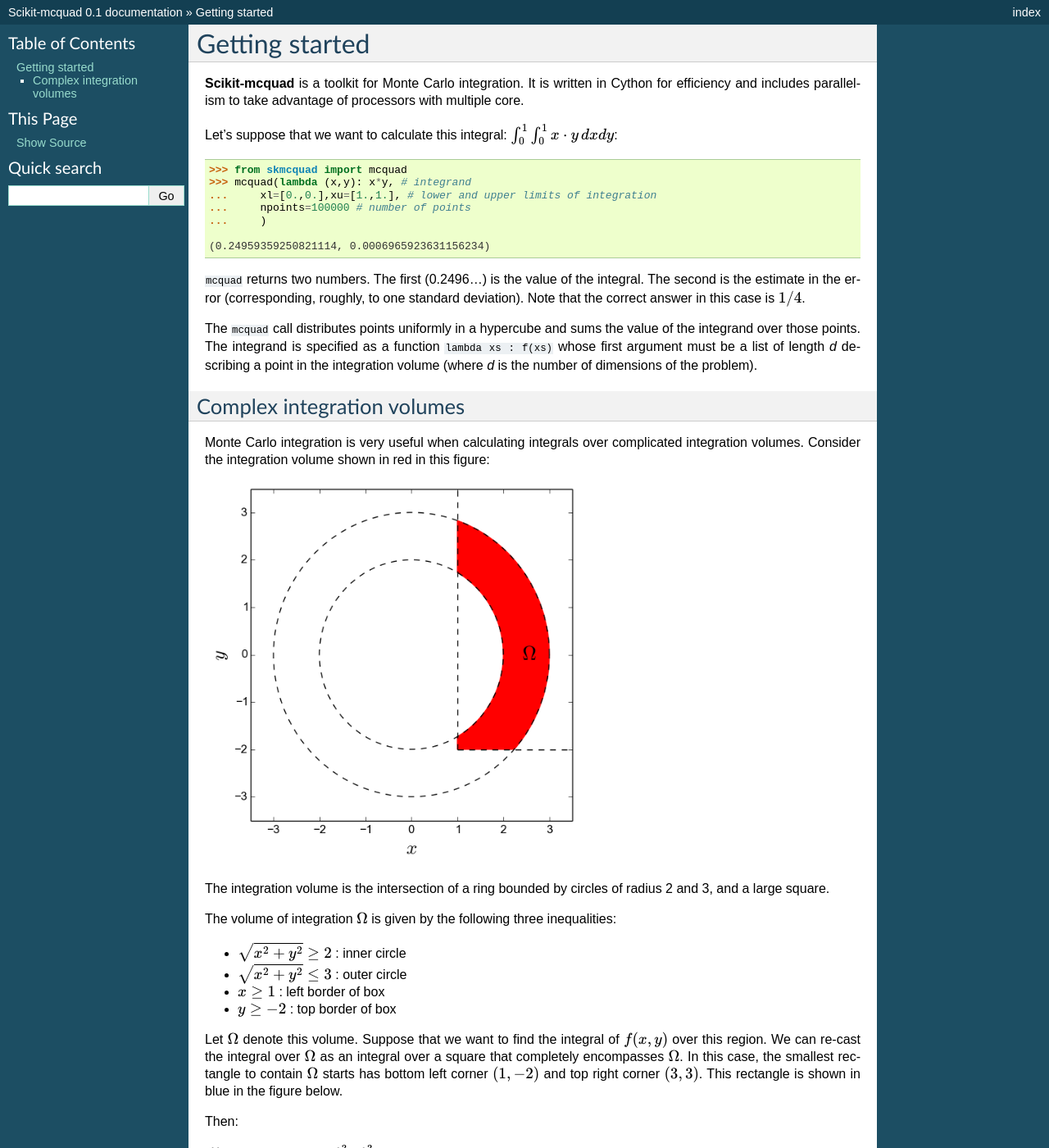
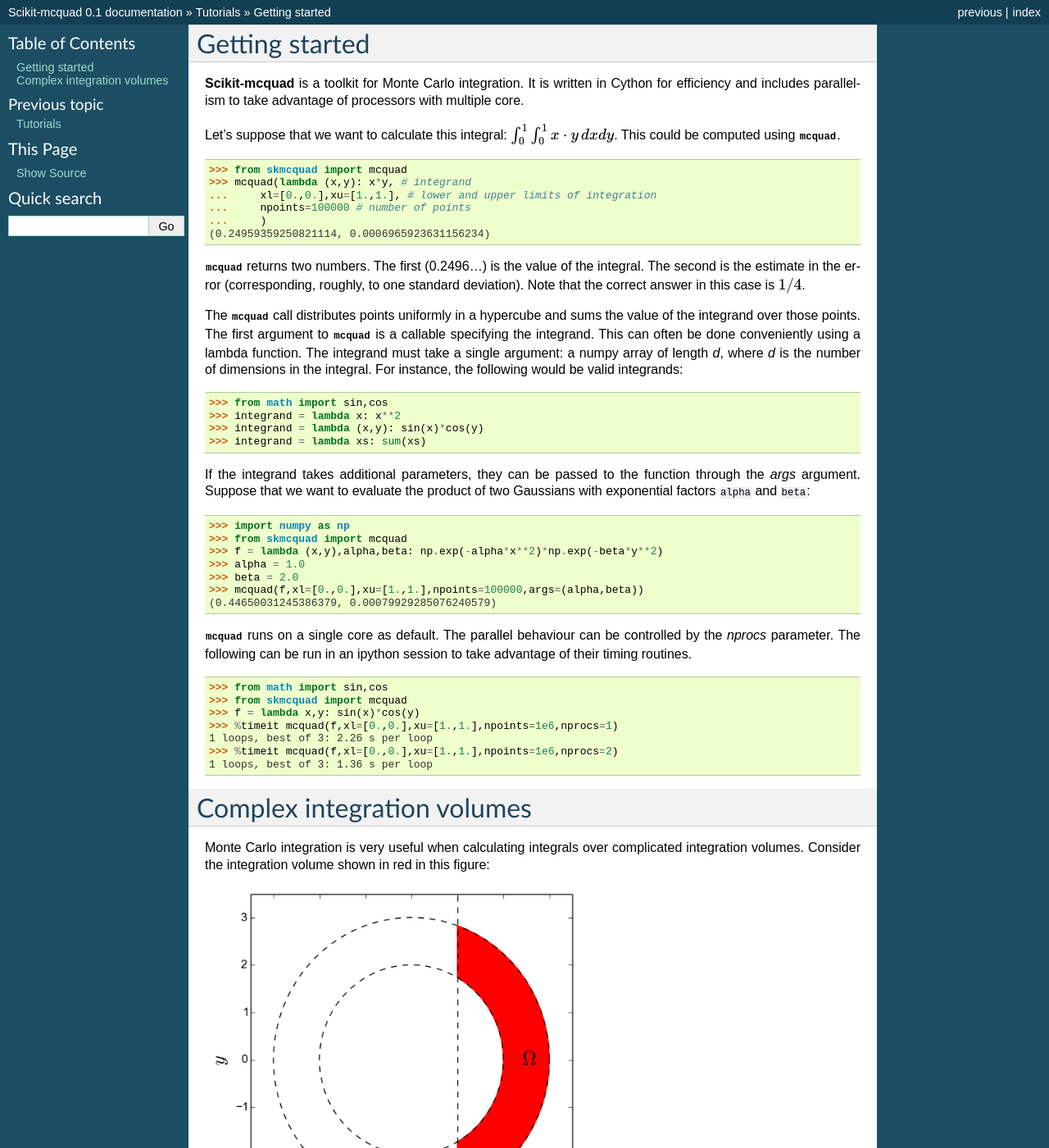
Before and after one commit to scikit-monaco/scikit-monaco, a Sphinx documentation site: the page built from doc/source/tutorials/getting_started.rst, in a window 1280 px wide and 1400 px high. Shown: the whole window at 82% size. Built offline with Sphinx 7.4.7, drawn with Linux system fonts in a browser that asks for light colours; pages that are not in the unit, such as notebooks, are missing from menus; some of the changed text lies outside the part shown.

Commit message:
DOC: Updates to "getting_started" tutorial.

```diff
--- a/doc/source/conf.py
+++ b/doc/source/conf.py
@@ -32,6 +32,8 @@ extensions = [
     'sphinx.ext.autodoc',
     'sphinx.ext.mathjax',
     'sphinx.ext.viewcode',
+    'sphinx.ext.autosummary',
+    'numpydoc'
 ]
 
 # Add any paths that contain templates here, relative to this directory.
@@ -78,7 +80,7 @@ exclude_patterns = []
 #default_role = None
 
 # If true, '()' will be appended to :func: etc. cross-reference text.
-#add_function_parentheses = True
+add_function_parentheses = False
 
 # If true, the current module name will be prepended to all description
 # unit titles (such as .. function::).
--- a/doc/source/tutorials.rst
+++ b/doc/source/tutorials.rst
@@ -4,4 +4,4 @@ Tutorials
 
 .. toctree::
 
-    tutorials/uniform_tutorial.rst
+    tutorials/getting_started.rst
--- a/doc/source/tutorials/getting_started.rst
+++ b/doc/source/tutorials/getting_started.rst
@@ -1,12 +1,15 @@
 
 Getting started
 ===============
+
+.. currentmodule:: skmcquad
 
 **Scikit-mcquad** is a toolkit for Monte Carlo integration. It is
 written in Cython for efficiency and includes parallelism to take
 advantage of processors with multiple core.
 
-Let's suppose that we want to calculate this integral: :math:`\int_0^1 \int_0^1 x \cdot y \, dx dy`:
+Let's suppose that we want to calculate this integral: :math:`\int_0^1 \int_0^1 x \cdot y \, dx dy`.
+This could be computed using :func:`mcquad`.
 
 .. code:: python
 
@@ -15,22 +18,60 @@ Let's suppose that we want to calculate this integral: :math:`\int_0^1 \int_0^1
     ...     xl=[0.,0.],xu=[1.,1.], # lower and upper limits of integration
     ...     npoints=100000 # number of points
     ...     )
-
     (0.24959359250821114, 0.0006965923631156234)
 
-``mcquad`` returns two numbers. The first (0.2496...) is the value of
+:func:`mcquad` returns two numbers. The first (0.2496...) is the value of
 the integral. The second is the estimate in the error (corresponding,
 roughly, to one standard deviation). Note that the correct answer in
 this case is :math:`1/4`.
 
-The ``mcquad`` call distributes points uniformly in a hypercube and sums
-the value of the integrand over those points. The integrand is specified
-as a function ``lambda xs : f(xs)`` whose first argument must be a list
-of length `d` describing a point in the integration volume (where `d` is
-the number of dimensions of the problem).
+The :func:`mcquad` call distributes points uniformly in a hypercube and sums
+the value of the integrand over those points.
+The first argument to :func:`mcquad` is a callable specifying the integrand.
+This can often be done conveniently using a lambda function. The integrand must
+take a single argument: a numpy array of length `d`, where `d` is the number of
+dimensions in the integral.  For instance, the following would be valid integrands:
+
+.. code:: python
+
+    >>> from math import sin,cos
+    >>> integrand = lambda x: x**2
+    >>> integrand = lambda (x,y): sin(x)*cos(y)
+    >>> integrand = lambda xs: sum(xs)
+
+If the integrand takes additional parameters, they can be passed to the
+function through the `args` argument. Suppose that we want to evaluate the
+product of two Gaussians with exponential factors ``alpha`` and ``beta``:
+
+.. code:: python
+
+    >>> import numpy as np
+    >>> from skmcquad import mcquad
+    >>> f = lambda (x,y),alpha,beta: np.exp(-alpha*x**2)*np.exp(-beta*y**2)
+    >>> alpha = 1.0
+    >>> beta = 2.0
+    >>> mcquad(f,xl=[0.,0.],xu=[1.,1.],npoints=100000,args=(alpha,beta))
+    (0.44650031245386379, 0.00079929285076240579)
+
+:func:`mcquad` runs on a single core as default. The parallel behaviour can be
+controlled by the `nprocs` parameter. The following can be run in an
+ipython session to take advantage of their timing routines.
+
+.. code:: python
+
+    >>> from math import sin,cos
+    >>> from skmcquad import mcquad
+    >>> f = lambda x,y: sin(x)*cos(y)
+    >>> %timeit mcquad(f,xl=[0.,0.],xu=[1.,1.],npoints=1e6,nprocs=1)
+    1 loops, best of 3: 2.26 s per loop
+    >>> %timeit mcquad(f,xl=[0.,0.],xu=[1.,1.],npoints=1e6,nprocs=2)
+    1 loops, best of 3: 1.36 s per loop
+
+
+.. _complex-integration-volumes:
 
 Complex integration volumes
----------------------------
+===========================
 
 Monte Carlo integration is very useful when calculating integrals over
 complicated integration volumes. Consider the integration volume shown in red
@@ -93,12 +134,5 @@ To give a concrete example, let's take :math:`f(x,y) = y^2`.
         else:
             return 0.
 
-To speed up the calculation, we can run the integration in parallel.
-This is done by passing an ``nprocs`` keyword argument (note that this
-only results in a speedup on a multi-core processor):
-
-.. code:: python
-
-    >>> from skmcquad import mcquad
-    >>> mcquad(g,npoints=100000,xl=[1.,-2.],xu=[3.,3.],nprocs=4)
-    (9.9161745618624231, 0.049412524880183335)
+    mcquad(g,npoints=100000,xl=[1.,-2.],xu=[3.,3.],nprocs=4)
+    # (9.9161745618624231, 0.049412524880183335)
```
